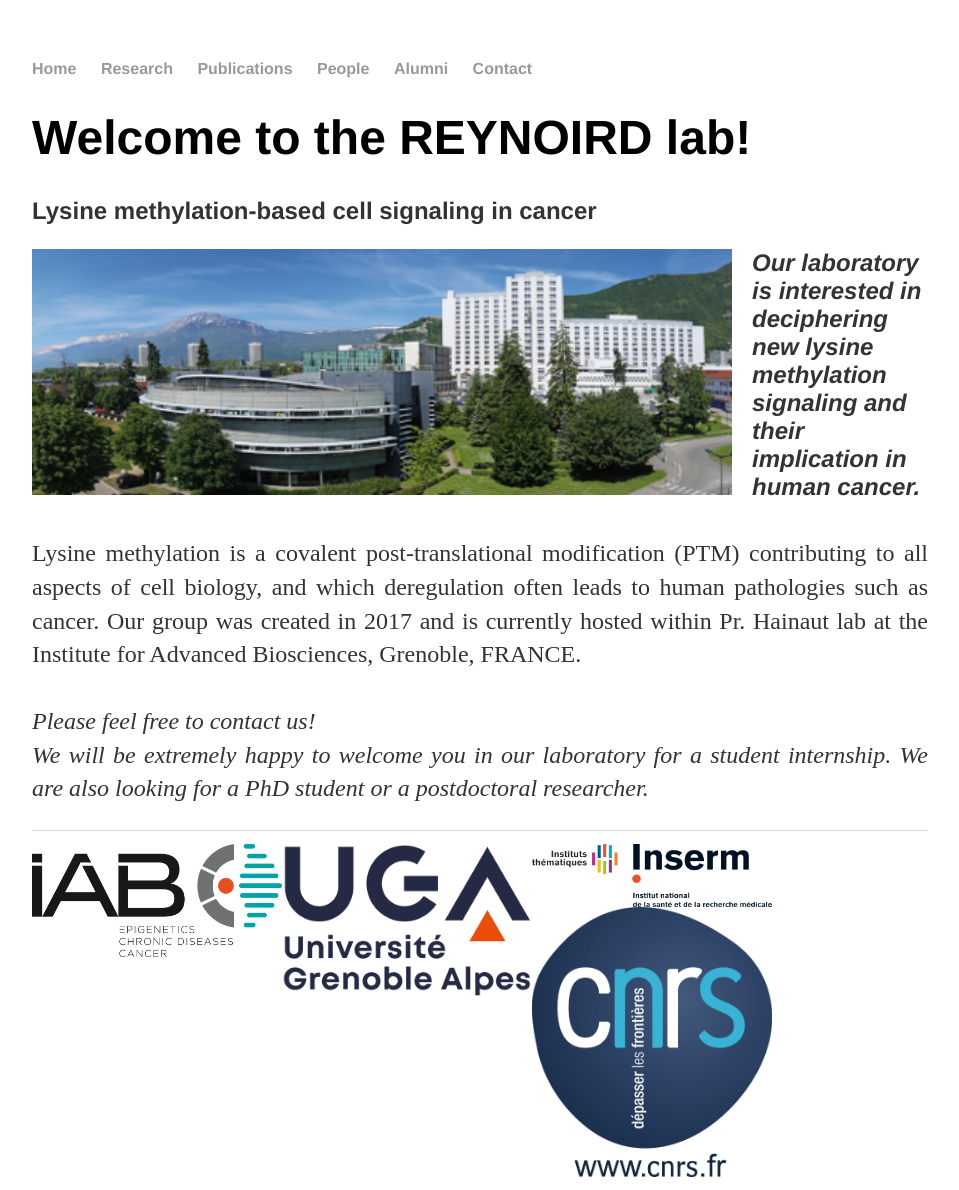
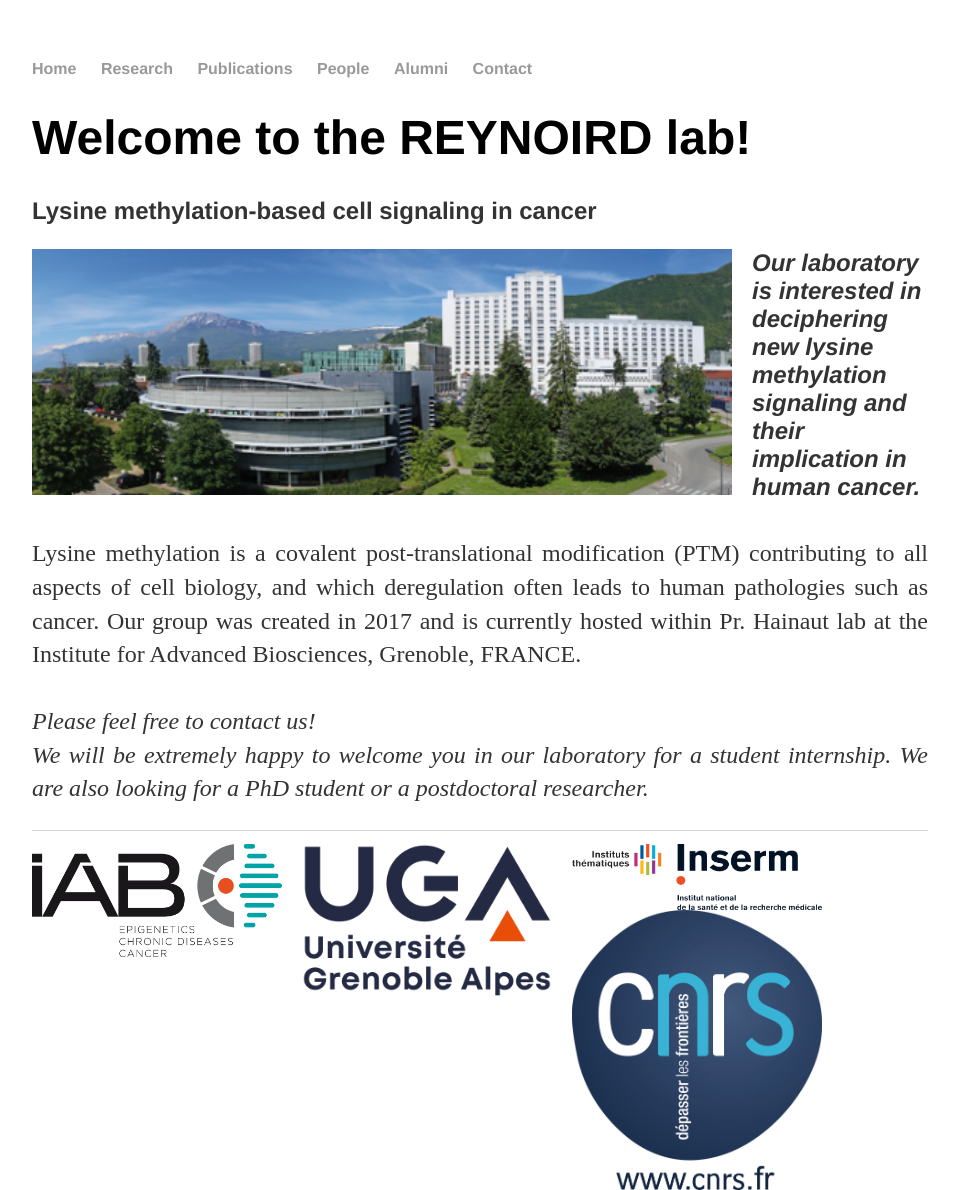
Before and after one commit to Reynoird-Lab/Reynoird-lab.github.io, a Jekyll site: the page built from index.html, in a window 1280 px wide. Shown: the whole page, without its empty margins (160-1119 px from the left). Built offline with Jekyll 4.4.1, drawn with Linux system fonts in a browser that asks for light colours; Markdown is read by kramdown in place of the engine named in the settings.

Commit message:
Update default.html

```diff
--- a/_layouts/default.html
+++ b/_layouts/default.html
@@ -24,10 +24,10 @@
 			<footer>
 	    		<ul>
 	        		<li>
-	        			<a href="https://iab.univ-grenoble-alpes.fr/?language=en"> <img alt="IAB" src="https://reynoird-lab.github.io/Images/IAB%20logo%20coul.png" align="left" width="250"></a>
-					<a href="https://univ-grenoble-alpes.fr/english"> <img alt="UGA" src="https://reynoird-lab.github.io/Images/UGA.png" align="left" width="250"></a>
-					<img alt="IAB" src="https://reynoird-lab.github.io/Images/logo_inserm.jpg" align="left" width="240">
-					<img alt="IAB" src="https://reynoird-lab.github.io/Images/logo_CNRS.jpg" align="left" width="240">
+	        			<a href="https://iab.univ-grenoble-alpes.fr/?language=en"> <img alt="IAB" src="https://reynoird-lab.github.io/Images/IAB%20logo%20coul.png" align="left" style="margin: 0px 20px 0px 0px;" width="250"></a>
+					<a href="https://univ-grenoble-alpes.fr/english"> <img alt="UGA" src="https://reynoird-lab.github.io/Images/UGA.png" style="margin: 0px 20px 0px 0px;" align="left" width="250"></a>
+					<img alt="INSERM" src="https://reynoird-lab.github.io/Images/logo_inserm.jpg" align="left" style="margin: 0px 20px 0px 0px;" width="250">
+					<img alt="CNRS" src="https://reynoird-lab.github.io/Images/logo_cnrs.jpg" align="left" style="margin: 0px 20px 0px 0px;" width="250">
 				</li>
 				</ul>
 			</footer>
```
